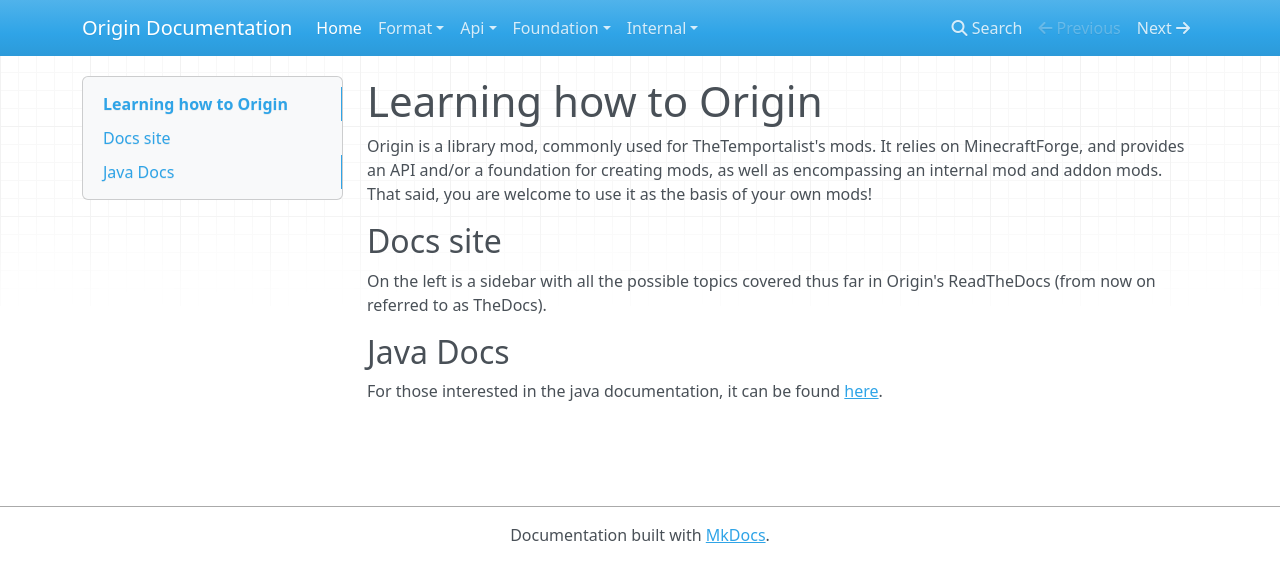
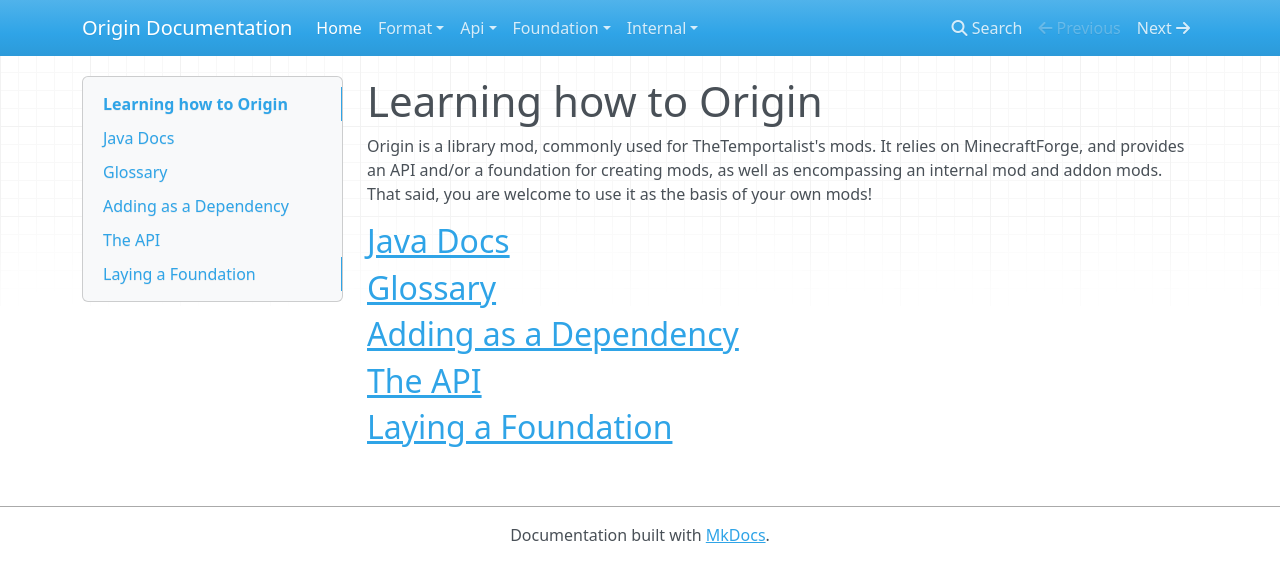
Before and after one commit to TheTemportalist/OriginDocs, an MkDocs documentation site: the page built from docs/index.md, in a window 1280 px wide. Shown: the top 582 px of the page. Built offline with MkDocs 1.6.1, drawn with Linux system fonts in a browser that asks for light colours; nearby versions of some CDN libraries; old or Windows-style settings are respelled for this version of MkDocs.

Commit message:
Updating the docs

```diff
--- a/docs/index.md
+++ b/docs/index.md
@@ -4,12 +4,22 @@ Learning how to Origin
 Origin is a library mod, commonly used for TheTemportalist's mods. It relies on MinecraftForge, and provides an API and/or a foundation for creating mods, as well as encompassing an internal mod and addon mods.
 That said, you are welcome to use it as the basis of your own mods!
 
-Docs site
+[Java Docs]()
 --------------------
 
-On the left is a sidebar with all the possible topics covered thus far in Origin's ReadTheDocs (from now on referred to as TheDocs).
-
-Java Docs
+[Glossary][]
 --------------------
 
-For those interested in the java documentation, it can be found [here]().
+[Adding as a Dependency][]
+--------------------
+
+[The API][]
+--------------------
+
+[Laying a Foundation][]
+--------------------
+
+[Glossary]: glossary/index.md "The Glossary"
+[Adding as a Dependency]: setup/index.md "Setup"
+[The API]: api/index.md "Application Programming Interface"
+[Laying a Foundation]: foundation/index.md "Coding with Foundation"
```
Also changed, not shown: docs/glossary/index.md (renamed from docs/format/index.md, +2 -2 lines), docs/glossary/depending.md (renamed from docs/format/depending.md), docs/glossary/versioning.md (renamed from docs/format/versioning.md), docs/setup/index.md (added).
